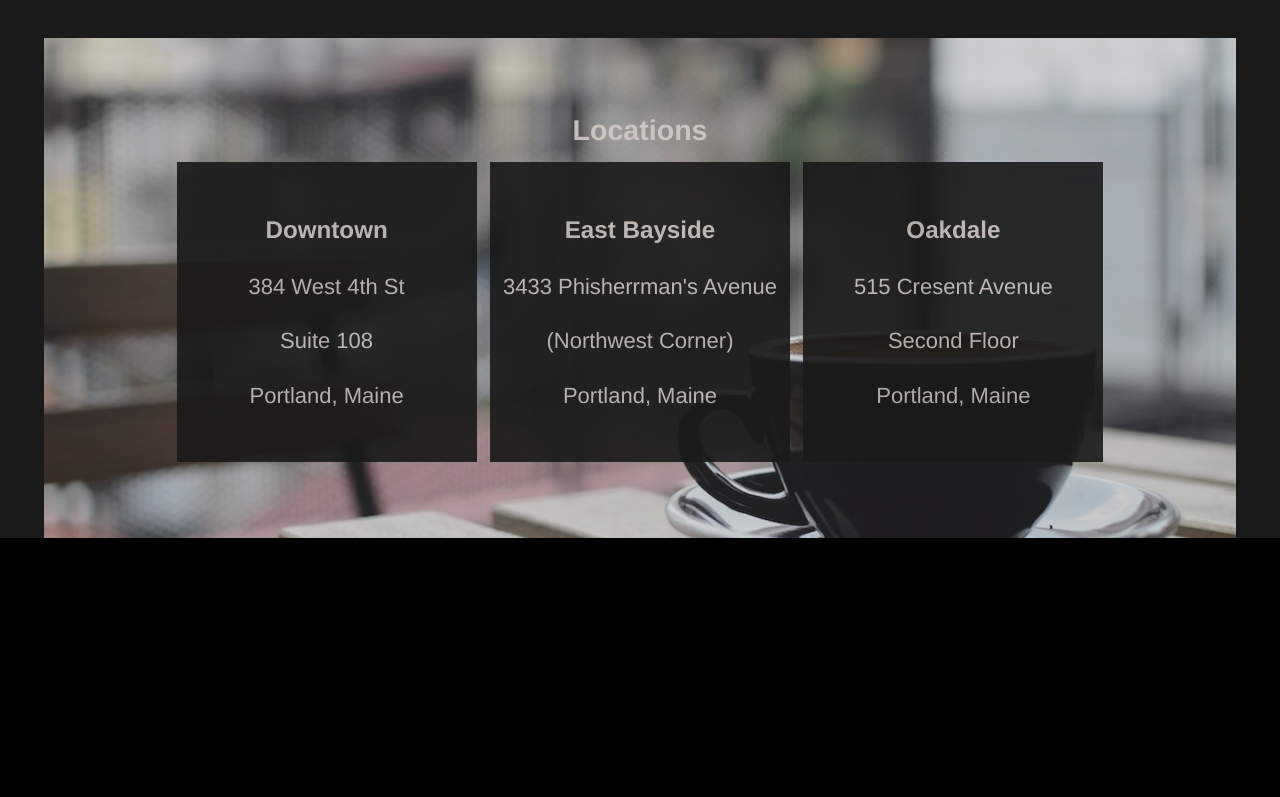
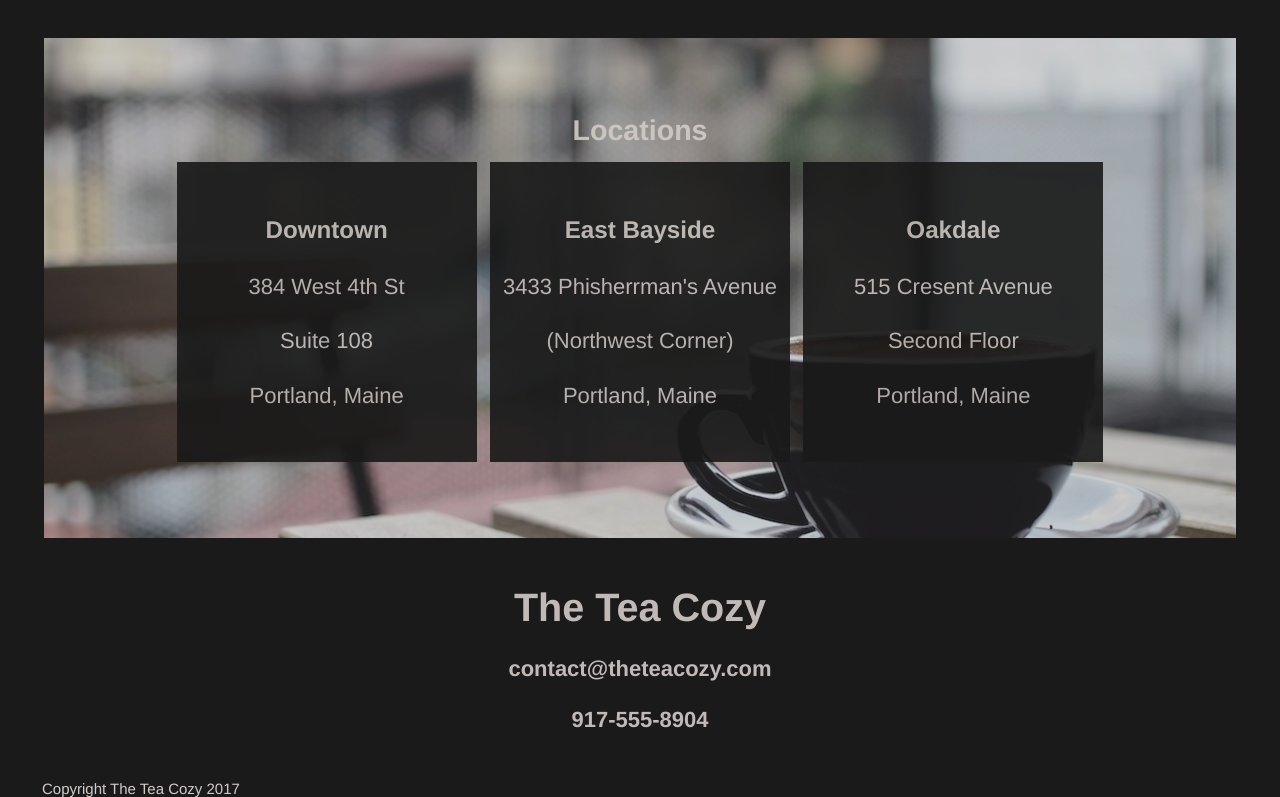
Before and after one commit to carlos-garcia98/tea-cozy, a plain HTML site: page index.html in a window 1280 px wide. Shown: the part 1608-2405 px from the top of the page. Before the commit the page ends 2146 px from the top, so only its background shows below. Drawn offline with Linux system fonts and the light colour scheme.

Commit message:
Finish Bussines information and copyright

```diff
--- a/css/style.css
+++ b/css/style.css
@@ -189,6 +189,7 @@ body {
 
     .locations-cards {
         gap: 1em;
+        margin-bottom: 20px;
     }
 }
 
@@ -205,5 +206,36 @@ body {
 
     .locations-cards {
         gap: 20px;
+        margin-bottom: 20px;
     }
 }
+
+/* Bussines Information */
+.info-container {
+    position: relative;
+    top: 132px;
+    height: 200px;
+    margin: 0 2em;
+    display: flex;
+    flex-flow: column nowrap;
+    justify-content: space-evenly;
+}
+
+.info-container h2 {
+    font-size: 1.8em;
+}
+
+/* Copyright */
+#copyright {
+    position: relative;
+    top: 153px;
+    margin: 0 2.8em;
+    text-align: left;
+    font-size: 15px;
+}
+
+@media screen and (min-width: 320px) and (max-width: 520px) {
+    #copyright {
+        text-align: center;
+    }
+}
--- a/index.html
+++ b/index.html
@@ -88,5 +88,14 @@
             </div>
         </div>
     </section>
+
+    <!-- Bussines Information -->
+    <section class="info-container">
+        <h2 class="bussines-name">The Tea Cozy</h2>
+        <h5 class="bussines-email">contact@theteacozy.com</h5>
+        <h5 class="bussines-number">917-555-8904</h5>
+    </section>
+
+    <p id="copyright">Copyright The Tea Cozy 2017</p>
 </body>
 </html>
```
